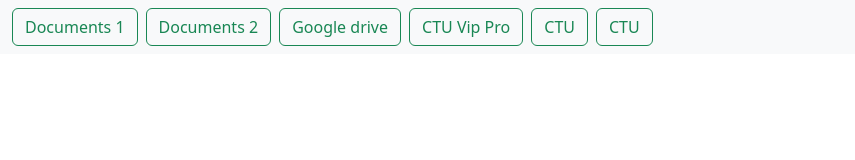
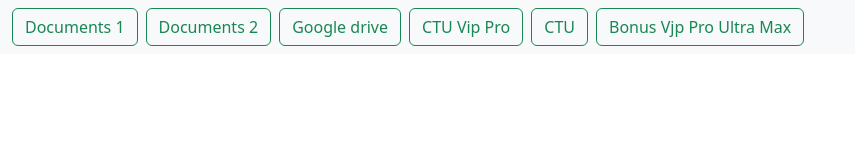
Before and after one commit to ldnminh31/share, a plain HTML site: page index.html in a window 1280 px wide. Shown: the whole page, without its empty margins (0-855 px from the left). Drawn offline with nearby package versions, Linux system fonts and the light colour scheme.

Commit message:
Update index.html

```diff
--- a/index.html
+++ b/index.html
@@ -57,7 +57,7 @@
             <button class="btn btn-outline-success me-2" type="button">
                 <a href="https://cuscctueduvn-my.sharepoint.com/:f:/g/personal/ldnminhd21174_cusc_ctu_edu_vn/EnPaPLIVbutKhktJpZttO2UBrPoQ3GUJcW-5bkT_HYXEBw?e=mcdQmL"
                     class="list-group-item list-group-item-action active" aria-current="true">
-                    CTU
+                    Bonus Vjp Pro Ultra Max
                 </a>
             </button>
 
```
